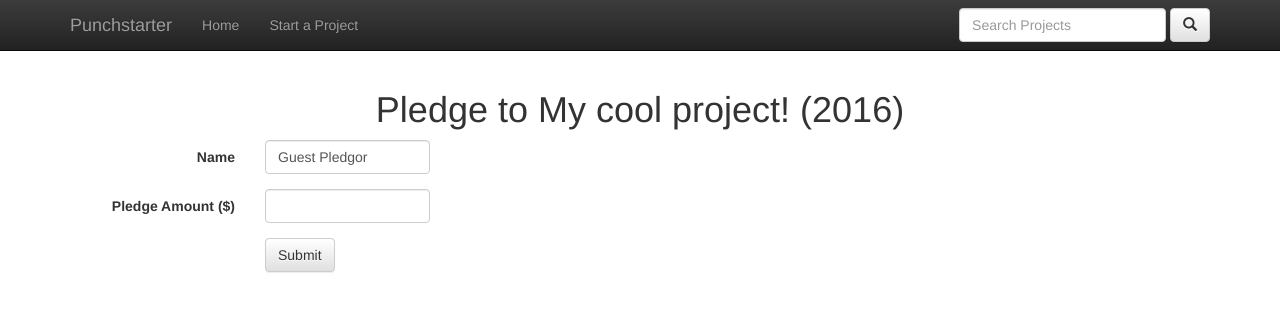
After one commit to CodeUpStart/project-kickstarter-starter, a Flask app: page /projects/1/pledge/ in a window 1280 px wide. The commit adds this page. Shown: the top 312 px of the page. Run offline with Flask 2, Linux system fonts and the light colour scheme; data comes from the database, SQL or seed files in the repository; both versions use the stored data as it was before the commit; some libraries are stand-ins or nearby versions.

Commit message:
Basic app first draft

```diff
--- a/punchstarter/default_settings.py
+++ b/punchstarter/default_settings.py
@@ -4,3 +4,5 @@ BASE_DIR = os.path.dirname(os.path.abspath(__file__))
 DEBUG=True
 SQLALCHEMY_DATABASE_URI="sqlite:///"+ BASE_DIR + "/app.db"
 SQLALCHEMY_TRACK_MODIFICATIONS=True
+UPLOAD_PATH = '/static/uploads/cover-images/'
+UPLOAD_FOLDER = BASE_DIR + UPLOAD_PATH
--- a/punchstarter/static/custom.css
+++ b/punchstarter/static/custom.css
@@ -3,20 +3,17 @@ body {
   padding-bottom: 30px;
 }
 
-.theme-dropdown .dropdown-menu {
-  position: static;
-  display: block;
-  margin-bottom: 20px;
+.project-vitals {
+	font-size: 2em;
 }
 
-.theme-showcase > p > .btn {
-  margin: 5px 0;
+.search-card {
+	padding:15px;
+	border:1px solid #000;
+	height:415px;
+	margin-bottom:40px;
 }
 
-.theme-showcase .navbar .container {
-  width: auto;
+.search-description {
+  height:350px;
 }
-
-.navbar {
-	background-color: orange;
-}
--- a/punchstarter/templates/base.html
+++ b/punchstarter/templates/base.html
@@ -5,7 +5,7 @@
     <meta http-equiv="X-UA-Compatible" content="IE=edge">
     <meta name="viewport" content="width=device-width, initial-scale=1">
 
-    <title>Punchstarter</title>
+    <title>Punchstarter | {% block subtitle %} {% endblock %}</title>
 
 	<link rel="stylesheet" href="https://maxcdn.bootstrapcdn.com/bootstrap/3.3.5/css/bootstrap.min.css" integrity="sha512-dTfge/zgoMYpP7QbHy4gWMEGsbsdZeCXz7irItjcC3sPUFtf0kuFbDz/ixG7ArTxmDjLXDmezHubeNikyKGVyQ==" crossorigin="anonymous">
 
@@ -32,11 +32,17 @@
         </div>
         <div id="navbar" class="navbar-collapse collapse">
           <ul class="nav navbar-nav">
-            <li class="active"><a href="/">Home</a></li>
-            <li><a href="{{ url_for('create') }}">Create Project</a></li>
+            <li {% if active_page == 'index' %} class="active" {% endif %}><a href="/">Home</a></li>
+            <li {% if active_page == 'create' %} class="active" {% endif %}><a href="{{ url_for('create') }}">Start a Project</a></li>
               </ul>
             </li>
           </ul>
+          <form class="navbar-form navbar-right" role="search" action="{{ url_for('search') }}">
+            <div class="form-group">
+              <input type="text" class="form-control" placeholder="Search Projects" name="q">
+            </div>
+            <button type="submit" class="btn btn-default"><i class="glyphicon glyphicon-search"></i></button>
+          </form>
         </div><!--/.nav-collapse -->
       </div>
     </nav>
--- a/punchstarter/templates/index.html
+++ b/punchstarter/templates/index.html
@@ -1,7 +1,8 @@
 {% extends "base.html" %}
+{% set active_page = "index" %}
 
-{% block title %}
-    Punchstarter | Crowdfunding Made Simple
+{% block subtitle %}
+    Crowdfunding Made Simple
 {% endblock %}
 
 {% block content %}
--- /dev/null
+++ b/punchstarter/templates/pledge.html
@@ -0,0 +1,45 @@
+{% extends "base.html" %}
+{% set active_page = "pledge" %}
+
+{% block subtitle %}
+    Pledge
+{% endblock %}
+
+{% block content %}
+  {% with messages = get_flashed_messages() %}
+    {% if messages %}
+      <ul class="bg-warning list-unstyled">
+      {% for message in messages %}
+        <li>{{ message }}</li>
+      {% endfor %}
+      </ul>
+    {% endif %}
+  {% endwith %}
+
+
+  <div>
+    <h1 class="text-center"> Pledge to {{  project.project_name }} </h1>
+  </div>
+
+  <form class="form-horizontal" method="POST" action="{{ url_for('pledge', project_id=project.id) }}">
+    <div class="form-group">
+      <label for="amount" class="col-sm-2 control-label">Name</label>
+      <div class="col-sm-2">
+        <span class="form-control">Guest Pledgor</span>
+      </div>
+    </div>
+
+    <div class="form-group">
+      <label for="amount" class="col-sm-2 control-label">Pledge Amount ($)</label>
+      <div class="col-sm-2">
+        <input type="number" class="form-control" id="amount" name="amount">
+      </div>
+    </div>
+    <div class="form-group">
+      <div class="col-sm-offset-2 col-sm-10">
+        <button type="submit" class="btn btn-default">Submit</button>
+      </div>
+    </div>
+  </form>
+
+{% endblock content %}
--- /dev/null
+++ b/punchstarter/util.py
@@ -0,0 +1,6 @@
+
+def allowed_file(filename):
+	ALLOWED_EXTENSIONS = set(['png', 'jpg', 'jpeg', 'gif'])
+
+	return '.' in filename and \
+		filename.rsplit('.', 1)[1] in ALLOWED_EXTENSIONS
--- a/punchstarter/views.py
+++ b/punchstarter/views.py
@@ -1,7 +1,10 @@
 from punchstarter import app, db
+from punchstarter.util import allowed_file
 from punchstarter.models import Member, Project, Pledge
-from flask import render_template, redirect, request, flash, url_for
+from flask import render_template, redirect, request, flash, url_for, abort
+from werkzeug import secure_filename
 import datetime
+import os
 
 
 @app.route('/')
@@ -12,19 +15,35 @@ def index():
 def create():
 	if request.method == "POST":
 
-		# Hardcode guest creator member
+		# Hardcode guest creator member for now
 		guest_creator = db.session.query(Member).filter_by(id=1).one()
 		now = datetime.datetime.now()
+
+		# Upload cover image
+		cover_image = request.files['cover_image']
+		if cover_image and allowed_file(cover_image.filename):
+			image_filename = secure_filename(cover_image.filename)
+			cover_image.save(os.path.join(app.config['UPLOAD_FOLDER'], image_filename))
+		else:
+			image_filename = "placeholder.jpg"
+
+		if request.form.get("funding_end_date"):
+			time_end = datetime.datetime.strptime(request.form.get("funding_end_date"), "%Y-%m-%d")
+		else:
+			time_end = now + datetime.timedelta(days=7)
+
+		goal_amount = request.form.get("funding_goal") or 10000
 
 		new_project = Project(
 			member_id = guest_creator.id,
 			project_name = request.form.get("project_name"),
 			short_description = request.form.get("short_description"),
 			long_description = request.form.get("long_description"),
-			goal_amount = request.form.get("funding_goal"),
+			goal_amount = goal_amount,
+			image_filename = image_filename,
 			time_created = now,
 			time_start = now,
-			time_end = datetime.datetime.strptime(request.form.get("funding_end_date"), "%Y-%m-%d"),
+			time_end = time_end,
 		)
 		db.session.add(new_project)
 		message = "Your project has been succesfully created!"
@@ -44,8 +63,62 @@ def create():
 	elif request.method == "GET":
 		return render_template('create.html')
 
-@app.route('/projects/<int:project_id>')
+@app.route('/projects/<int:project_id>/')
 def project_detail(project_id):
-	project = db.session.query(Project).filter_by(id=project_id).one()
+	project = db.session.query(Project).get(project_id)
+	if project is None:
+		abort(404)
 
 	return render_template('project_detail.html', project=project)
+
+@app.route('/projects/<int:project_id>/pledge/', methods=['GET', 'POST'])
+def pledge(project_id):
+	project = db.session.query(Project).get(project_id)
+	if project is None:
+		abort(404)
+
+	if request.method == "POST":
+
+		# Hardcode guest pledgor member for now
+		guest_creator = db.session.query(Member).filter_by(id=2).one()
+
+		amount = request.form.get("amount")
+		now = datetime.datetime.now()
+
+		new_pledge = Pledge(
+			member_id = guest_creator.id,
+			project_id = project.id,
+			amount = amount,
+			time_created = now,
+		)
+		db.session.add(new_pledge)
+		message = "You have successfully pledged $%s to %s!" % (amount, project.project_name)
+		try:
+			db.session.commit()
+		except Exception, e:
+			db.session.rollback()
+			message = "An error has occurred while pledging."
+			if app.config["DEBUG"]:
+				message += str(e)
+			flash(message)
+			return redirect(url_for('pledge'), project_id=project.id)
+		else:
+			flash(message)
+			return redirect(url_for('project_detail', project_id=project.id))
+
+	elif request.method == "GET":
+		return render_template('pledge.html', project=project)
+
+@app.route('/search/')
+def search():
+	query = request.args.get("q") or ""
+	projects = db.session.query(Project).filter(Project.project_name.like('%'+query+'%')).all()
+	project_count = len(projects)
+
+	query_text = query if query != "" else "all projects"
+
+	return render_template('search.html',
+		query_text=query_text,
+		projects=projects,
+		project_count=project_count
+	)
```
Also changed, not shown: migrations/versions/56e045c8e129_.py (renamed from migrations/versions/553ce98206ec_.py, +4 -3 lines), punchstarter/models.py (+31 -1 lines), punchstarter/templates/create.html (+11 -4 lines), punchstarter/templates/project_detail.html (+31 -7 lines), punchstarter/templates/search.html (added, +53 -0 lines), punchstarter/app.db (deleted), punchstarter/static/uploads/cover-images/placeholder.jpg (added), 2 other files.
